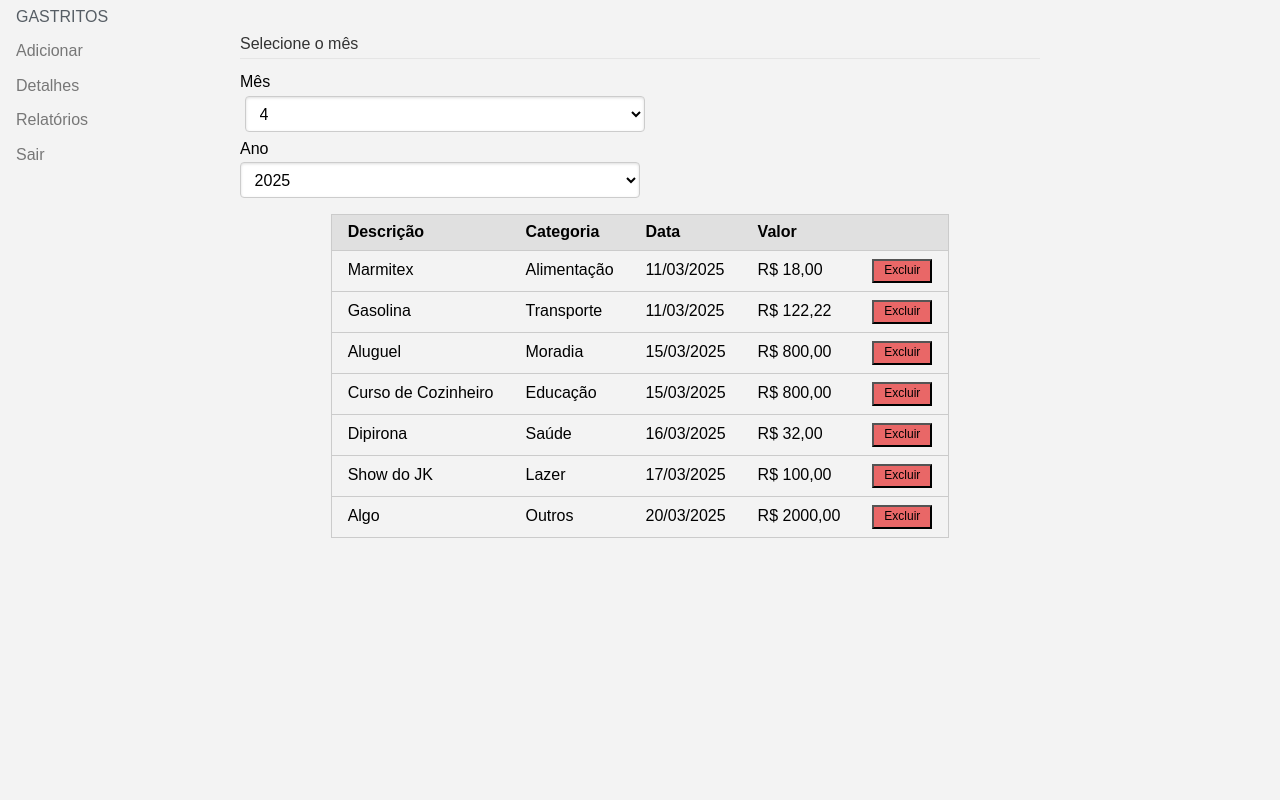
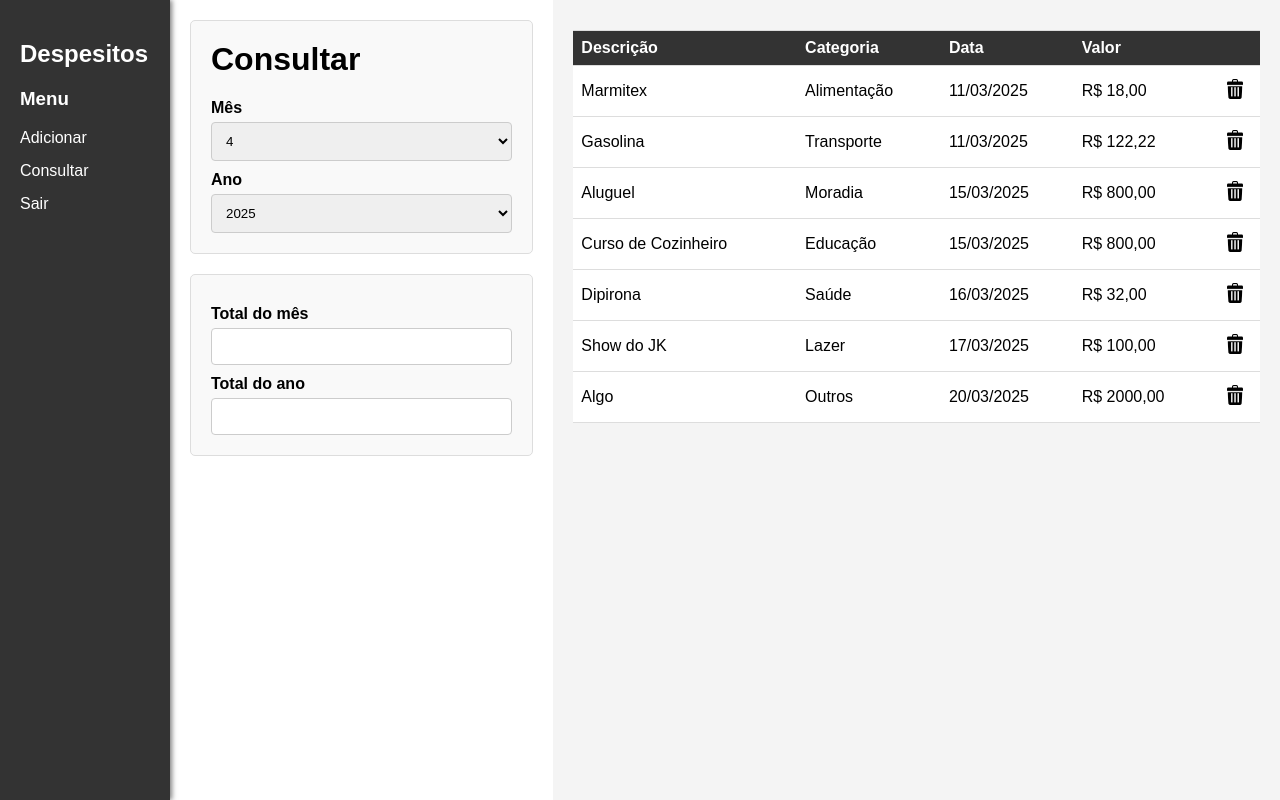
Before and after one commit to KenZohn/Despesitos, a PHP site: page /consultaView.php in a window 1280 px wide. Run offline with PHP 8.4, Linux system fonts and the light colour scheme; some libraries are stand-ins or nearby versions.

Commit message:
feat: Layout das páginas melhoradas

```diff
--- a/View/cadastroView.php
+++ b/View/cadastroView.php
@@ -3,7 +3,7 @@
     <head>
         <title>Despesitos</title>
         <link rel="stylesheet" href="https://cdn.jsdelivr.net/npm/purecss@3.0.0/build/pure-min.css" integrity="sha384-X38yfunGUhNzHpBaEBsWLO+A0HDYOQi8ufWDkZ0k9e0eXz/tH3II7uKZ9msv++Ls" crossorigin="anonymous">
-        <link rel="stylesheet" href="./style.css">
+        <link rel="stylesheet" href="./css/styleLogin.css">
     </head>
     <body class="loginCadastro">
         <form class="pure-form pure-form-aligned"  method="POST" action="../Controller/cadastro.php">
--- a/View/consultaView.php
+++ b/View/consultaView.php
@@ -1,57 +1,48 @@
 <!DOCTYPE html>
-<html>
+<html lang="pt-br">
 <head>
-        <title>Despesitos</title>
-        <link rel="stylesheet" href="https://cdn.jsdelivr.net/npm/purecss@3.0.0/build/pure-min.css" integrity="sha384-X38yfunGUhNzHpBaEBsWLO+A0HDYOQi8ufWDkZ0k9e0eXz/tH3II7uKZ9msv++Ls" crossorigin="anonymous">
-        <link rel="stylesheet" href="./style.css">
-        <style>
-            .custom-restricted-width {
-                width: 10em;
-            }
+    <meta charset="UTF-8">
+    <meta name="viewport" content="width=device-width, initial-scale=1.0">
+    <title>Despesitos - Consultar</title>
 
-            #side-menu {
-                position: absolute;
-                top: 0;
-                left: 0;
-            }
-        </style>
+    <link rel="stylesheet" href="./css/styleAdicionar.css">
 </head>
 <body class="main-menu">
-        <div class="pure-menu custom-restricted-width" id="side-menu">
-            <span class="pure-menu-heading">Gastritos</span>
-            <ul class="pure-menu-list">
-                <li class="pure-menu-item">
-                    <a href="menuView.php" class="pure-menu-link">Adicionar</a>
-                </li>
-                <li class="pure-menu-item">
-                    <a href="#" class="pure-menu-link">Detalhes</a>
-                </li>
-                <li class="pure-menu-item">
-                    <a href="#" class="pure-menu-link">Relatórios</a>
-                </li>
-                <li class="pure-menu-item">
-                    <a href="../controller/logout.php" class="pure-menu-link">Sair</a>
-                </li>
-            </ul>
+    <div class="menu-lateral">
+        <h2>Despesitos</h2>
+        <h3>Menu</h3>
+        <a href="./menuView.php">Adicionar</a>
+        <a href="#">Consultar</a>
+        <a href="#">Sair</a>
     </div>
 
-        <div class="container-consulta">
-            <form class="pure-form pure-form-stacked consulta-form">
-                <fieldset>
-                    <legend>Selecione o mês</legend>
-                    <div class="pure-g">
-                        <div class="pure-u-1 pure-u-md-1-3 data-form">
-                            <label for="mes">Mês</label>
-                            <select id="mes" class="pure-input-1-2" name="cx_mes"></select>
+    <div class="container-esquerda">
+        <div class="form-container">
+            <h1 class="formTitle">Consultar</h1>
+            <form method="POST" action="../Controller/add.php">
+                <label>Mês</label>
+                <div style="display: flex; gap: 5px;">
+                    <select id="mes" name="cx_mes" required></select>
                 </div>
-                        <div class="pure-u-1 pure-u-md-1-3">
-                            <label for="ano">Ano</label>
-                            <select id="ano" class="pure-input-1-2" name="cx_ano"></select>
+                <label>Ano</label>
+                <div style="display: flex; gap: 5px;">
+                    <select id="ano" name="cx_ano" required></select>
+                </div>
+            </form>
+        </div>
+
+        <div class="form-container">
+            <form>
+                <label for="descricao">Total do mês</label>
+                <input type="text" name="" readonly>
+                <label for="descricao">Total do ano</label>
+                <input type="text" name="" readonly>
+            </form>
         </div>
     </div>
-                </fieldset>
-            </form>
-            <table class="pure-table pure-table-horizontal" id="tabela">
+
+    <div class="container-direita">
+        <table class="" id="tabela">
             <thead>
             <tr>
                 <th>Descrição</th>
--- /dev/null
+++ b/View/css/styleAdicionar.css
@@ -0,0 +1,139 @@
+body {
+    margin: 0;
+    font-family: Arial, sans-serif;
+    display: flex; /* Organiza os elementos em linha */
+    min-height: 100vh; /* Garante altura mínima para o corpo */
+}
+
+.menu-lateral {
+    width: 130px;
+    background-color: #333;
+    color: white;
+    padding: 20px;
+    box-shadow: 2px 0 5px rgba(0, 0, 0, 0.5);
+    flex-shrink: 0; /* Mantém o tamanho fixo do menu */
+}
+
+.menu-lateral a {
+    color: white;
+    text-decoration: none;
+    display: block;
+    margin: 15px 0;
+}
+
+.menu-lateral a:hover {
+    text-decoration: underline;
+}
+
+
+<!--Form-->
+
+form {
+    max-width: 400px;
+    margin: auto;
+    padding: 20px;
+    border: 1px solid #ddd;
+    border-radius: 5px;
+    background-color: #f9f9f9;
+}
+
+label {
+    display: block;
+    margin-top: 10px;
+    font-weight: bold;
+}
+
+.formTitle {
+    margin-top: 0;
+}
+
+
+
+input, select, button {
+    width: 100%;
+    padding: 10px; /* Aumente o espaçamento interno */
+    margin-top: 5px;
+    margin-bottom: 0px;
+    border: 1px solid #ccc;
+    border-radius: 4px;
+    box-sizing: border-box; /* Garante que o padding não expanda o tamanho do input */
+}
+
+button {
+    background-color: #4CAF50;
+    color: white;
+    font-size: 16px;
+    cursor: pointer;
+
+    margin-top: 15px;
+}
+
+button:hover {
+    background-color: #45a049;
+}
+
+
+.container-esquerda {
+    flex: 0.5; /* Ocupa metade da largura */
+    display: flex;
+    flex-direction: column; /* Organiza os formulários em coluna (verticalmente) */
+    padding: 20px;
+    box-sizing: border-box;
+}
+
+.form-container {
+    margin-bottom: 20px; /* Espaço entre os formulários */
+    padding: 20px;
+    border: 1px solid #ddd;
+    border-radius: 5px;
+    background-color: #f9f9f9;
+}
+
+.container-direita {
+    flex: 1; /* Ocupa metade da largura */
+    padding: 20px;
+    box-sizing: border-box;
+    background-color: #f4f4f4;
+}
+
+table {
+    width: 100%;
+    border-collapse: collapse;
+    margin-top: 10px;
+}
+
+th, td {
+    border-top: 1px solid #ddd; /* Adiciona apenas bordas horizontais */
+    border-bottom: 1px solid #ddd;
+    padding: 8px;
+    text-align: left;
+}
+
+th {
+    background-color: #333;
+    color: white;
+}
+
+td {
+    background-color: #ffffff;
+}
+
+td {
+    text-align: left; /* Mantém o texto alinhado à esquerda */
+    padding: 8px; /* Adiciona espaçamento interno */
+}
+
+table button {
+    display: block; /* Garante que o botão seja tratado como um elemento de bloco */
+    margin: auto; /* Centraliza o botão horizontalmente */
+    padding: 5px 0px;
+    background-color: #ffffff;
+    color: white;
+    border: none;
+    border-radius: 4px;
+    cursor: pointer;
+}
+
+table button:hover {
+    background-color: #dcdcdc;
+}
--- a/View/loginView.php
+++ b/View/loginView.php
@@ -3,7 +3,7 @@
     <head>
         <title>Despesitos</title>
         <link rel="stylesheet" href="https://cdn.jsdelivr.net/npm/purecss@3.0.0/build/pure-min.css" integrity="sha384-X38yfunGUhNzHpBaEBsWLO+A0HDYOQi8ufWDkZ0k9e0eXz/tH3II7uKZ9msv++Ls" crossorigin="anonymous">
-        <link rel="stylesheet" href="./style.css">
+        <link rel="stylesheet" href="./css/styleLogin.css">
     </head>
     <body class="loginCadastro">
         <form class="pure-form pure-form-aligned"  method="POST" action="../Controller/login.php">
--- a/View/script.js
+++ b/View/script.js
@@ -14,7 +14,7 @@ const tabelaBody = document.querySelector("#tabela tbody");
 
 dados.forEach(item => {
     const linha = document.createElement("tr");
-    linha.setAttribute("data-id", item.id);
+    linha.setAttribute("data-id", item.id); // Define o ID da linha
 
     // Cria células para cada propriedade
     const celulaDescricao = document.createElement("td");
@@ -35,18 +35,46 @@ dados.forEach(item => {
 
     const celulaExcluir = document.createElement("td");
     celulaExcluir.className = "celulaExcluir";
+
     const botaoExcluir = document.createElement("button");
-    botaoExcluir.textContent = "Excluir";
     botaoExcluir.className = "botaoExcluir";
-    botaoExcluir.addEventListener("click", function () {
+
+    // Adicionando um ícone como imagem
+    const iconeExcluir = document.createElement("img");
+    iconeExcluir.src = "./icons/trash.png"; // Caminho do ícone
+    iconeExcluir.alt = "Excluir";
+    iconeExcluir.style.width = "20px";
+    botaoExcluir.appendChild(iconeExcluir);
+
+    // Adicionando o evento click
+    botaoExcluir.addEventListener("click", async function () {
         const linha = botaoExcluir.parentNode.parentNode;
-        linha.parentNode.removeChild(linha);
+        const id = linha.getAttribute("data-id"); // Obtém o ID da linha
+        console.log(`Excluindo o item com ID: ${id}`);
+
+        // Chamar o controller via API (por exemplo, usando Fetch)
+        try {
+            const response = await fetch(`/controller/delete/${id}`, { // URL do seu endpoint
+                method: 'DELETE',
+            });
+
+            if (response.ok) {
+                console.log('Item deletado com sucesso!');
+                linha.parentNode.removeChild(linha); // Remove a linha da tabela
+            } else {
+                console.error('Erro ao deletar o item:', response.statusText);
+            }
+        } catch (error) {
+            console.error('Erro ao conectar com o servidor:', error);
+        }
     });
+
     celulaExcluir.appendChild(botaoExcluir);
     linha.appendChild(celulaExcluir);
 
     tabelaBody.appendChild(linha);
 });
+
 
 
 
@@ -100,7 +128,7 @@ function atualizarDias() {
     const diasNoMes = calcularDias(mesSelecionado, anoSelecionado);
 
     // Limpa os dias existentes
-    diaSelect.innerHTML = '<option value="" disabled>Dia</option>';
+    diaSelect.innerHTML = '';
 
     // Popula os dias novamente
     for (let i = 1; i <= diasNoMes; i++) {
--- a/View/style.css
+++ /dev/null
@@ -1,140 +0,0 @@
-.loginCadastro {
-    display: flex;
-    justify-content: center;
-    align-items: center;
-    height: 100vh;
-    margin: 0;
-    background-color: #f3f3f3;
-}
-
-
-.main-menu {
-    display: flex;
-    justify-content: center;
-    align-items: center;
-    width: 100%;
-    background-color: #f3f3f3;
-}
-
-.container {
-    display: flex;
-    flex-direction: column;
-    justify-content: center;
-    align-items: center;
-    width: 100vh;
-    gap: 20px;
-    padding: 30px;
-}
-
-.horizontal-div {
-    display: flex;
-    flex-direction: row;
-    width: 100%;
-    justify-content: space-evenly;
-    align-items: center;
-}
-
-h1, h2 {
-    font-family: 'Courier New', Courier, monospace;
-    display: flex;
-    justify-content: center;
-    align-items: center;
-}
-
-form {
-    width: 250px;
-}
-
-#aligned-name, #aligned-password {
-    width: 100%;
-}
-
-button {
-    margin-top: 10px;
-    width: 100%;
-    padding: 10px;
-}
-
-.btLoginCadastro {
-    display: flex;
-    justify-content: center;
-    align-items: center;
-}
-
-#btCriarConta {
-    width: 50%;
-    font-size: 14px;
-    margin-top: 0px;
-    background-color:rgb(67, 156, 101);
-}
-
-#btVoltar {
-    width: 50%;
-    font-size: 14px;
-    margin-top: 0px;
-    background-color:rgb(84, 84, 84);
-}
-
-.linha-divisoria {
-    border: 0;
-    height: 2px;
-    background: #5c5c5c;
-    margin: 20px 0;
-}
-
-.botaoExcluir {
-    display: flex;
-    margin: 0;
-    height: 20px;
-    font-size: 12px;
-    justify-content: center;
-    align-items: center;
-    background-color:rgb(233, 103, 103);
-}
-
-#categoria-selecao {
-    padding-bottom: 10px;
-}
-
-#input-categoria {
-    width: 100%;
-}
-
-#data-selecao {
-    display: flex;
-    flex-direction: row;
-    padding-bottom: 10px;
-}
-
-.input-selecao {
-    width: 100%;
-}
-
-#mes {
-    margin-left: 5px;
-    margin-right: 5px;
-}
-
-.total-despesa {
-    padding-top: 20px;
-}
-
-
-.container-consulta {
-    display: flex;
-    flex-direction: column;
-    justify-content: center;
-    align-items: center;
-    width: 100vh;
-    padding: 30px;
-}
-
-.consulta-form {
-    justify-content: center;
-    align-items: center;
-    width: 100vh;
-}
-
-.data-form {
-    min-width: 200px;
-}
```
Also changed, not shown: View/css/styleLogin.css (added, +150 -0 lines), View/menuView.php (+41 -77 lines), View/icons/trash.png (added). Lines whose indentation alone changed are shown as unchanged.
